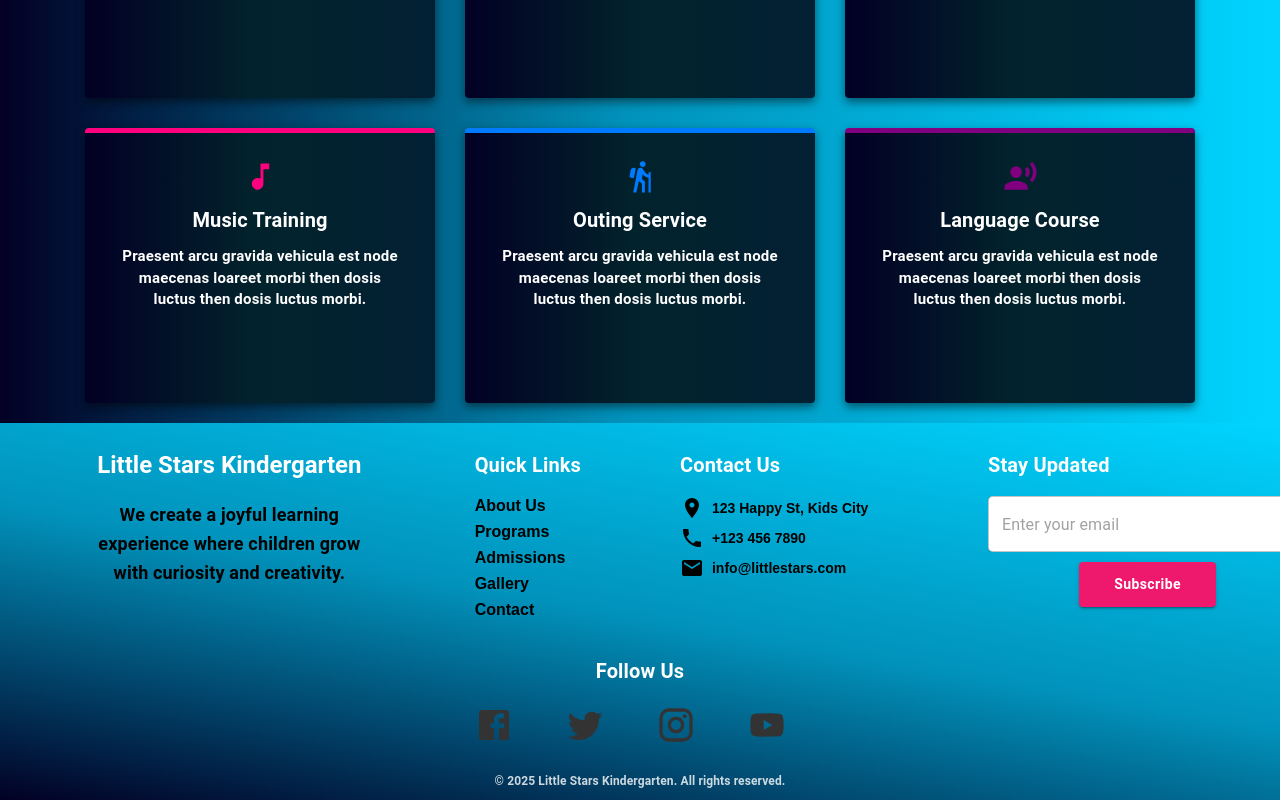
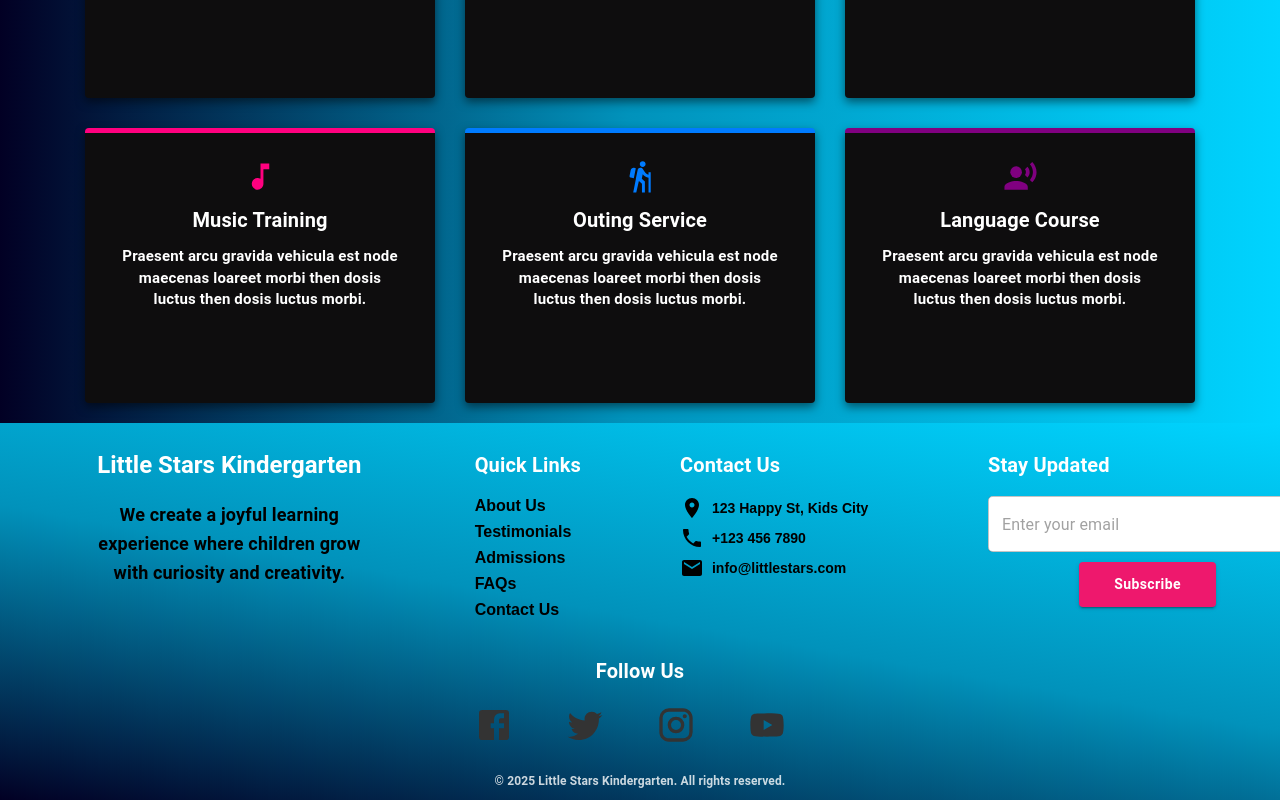
Before and after one commit to ornateinteriord/vidyarambhacademy, a React (Vite) app: page / in a window 1280 px wide. Shown: the part 1854-2654 px from the top of the page. Built offline with nearby package versions, Linux system fonts and the light colour scheme.

Commit message:
over all updated

```diff
--- a/src/App.jsx
+++ b/src/App.jsx
@@ -10,12 +10,14 @@ import Classes from "./components/classes/Classes";
 import Testimonials from "./components/testimonials/Testimonials";
 import FAQs from "./components/Faqs/FAQs";
 import AdmissionInquiry from "./components/Admission/AdmissionInquiry";
+import ScrollToTop from "./components/scroller/ScrollToTop";
 
 
 function App() {
   return (
     <Router>
       <div className="App">
+      <ScrollToTop />
       <Navbar/>
         <Routes>
           <Route path="/" element={<HeroSection />} />
--- a/src/components/Faqs/FAQs.jsx
+++ b/src/components/Faqs/FAQs.jsx
@@ -4,6 +4,7 @@ import "./FAQs.css";
 import HelpOutlineIcon from "@mui/icons-material/HelpOutline";
 import CustomContainer from "../Container/CustomContainer";
 import { Button } from "react-scroll";
+import { Link } from "react-router-dom";
 
 const faqs = [
   {
@@ -80,9 +81,12 @@ const FAQs = () => {
         <Typography variant="body1" mb={2} className="enroll-text">
           Lorem ipsum dolor sit amet, consectetuer adipiscing elit. Aenean commodo ligula eget dolor. Aenean massa. <br/>Cum sociis natoque penatibus et magnis dis parturient montes.
         </Typography>
-        <Button variant="contained"  className="enroll-button">
-          Enroll Now
-        </Button>
+        <Button variant="contained" className="enroll-button">
+  <Link to="/admission" style={{ textDecoration: "none", color: "white" }}>
+    Enroll Now
+  </Link>
+</Button>
+
       </Box>
     </Box>
     </Box>
--- a/src/components/activities/Activities.css
+++ b/src/components/activities/Activities.css
@@ -2,12 +2,12 @@
     display: grid;
     grid-template-columns: repeat(3, 1fr); /* 3 columns */
     gap: 30px;
-    padding: 20px 90px;
+    padding: 20px 140px !important;
     justify-content: center;
 }
 
 .activity-card {
-  background: linear-gradient(90deg, rgba(2,0,36,1) 0%, rgb(2, 35, 44) 49%, rgb(3, 32, 52) 100%) !important;
+  background: #0e0d0e !important;
   box-shadow: 0px 4px 10px rgba(0, 0, 0, 0.5) !important;
     text-align: center;
     width: 330px;
--- a/src/components/footer/Footer.jsx
+++ b/src/components/footer/Footer.jsx
@@ -1,6 +1,7 @@
 import React from "react";
-import { Container, Grid, Typography, IconButton, TextField, Button, Box, Divider } from "@mui/material";
+import { Container, Grid, Typography, IconButton, TextField, Button, Box } from "@mui/material";
 import { Facebook, Twitter, Instagram, YouTube, Email, Phone, LocationOn } from "@mui/icons-material";
+import { Link } from "react-router-dom"; // Import Link from React Router
 import "./Footer.css";
 
 const Footer = () => {
@@ -11,8 +12,10 @@ const Footer = () => {
           <Grid container spacing={10} justifyContent="center">
 
             {/* About Section */}
-          <Grid item xs={12} sm={4} >
-            <Typography variant="h5" mt={2} sx={{ color: '#fff',fontWeight:'bold',marginBottom:'20px'}}>Little Stars Kindergarten</Typography>
+            <Grid item xs={12} sm={4}>
+              <Typography variant="h5" mt={2} sx={{ color: '#fff', fontWeight: 'bold', marginBottom: '20px' }}>
+                Little Stars Kindergarten
+              </Typography>
               <Typography variant="body1" className="footer-text">
                 We create a joyful learning experience where children grow with curiosity and creativity.
               </Typography>
@@ -22,11 +25,11 @@ const Footer = () => {
             <Grid item xs={12} sm={2}>
               <Typography variant="h6" mt={2} className="footer-title">Quick Links</Typography>
               <ul className="footer-links">
-              <li><a href="#about">About Us</a></li>
-              <li><a href="#programs">Programs</a></li>
-              <li><a href="#admissions">Admissions</a></li>
-              <li><a href="#gallery">Gallery</a></li>
-              <li><a href="#contact">Contact</a></li>
+                <li><Link to="/about">About Us</Link></li>
+                <li><Link to="/testimonials">Testimonials</Link></li>
+                <li><Link to="/admission">Admissions</Link></li>
+                <li><Link to="/faqs">FAQs</Link></li>
+                <li><Link to="/contact">Contact Us</Link></li>
               </ul>
             </Grid>
 
@@ -41,18 +44,14 @@ const Footer = () => {
             {/* Newsletter Signup */}
             <Grid item xs={12} mt={2} sm={3}>
               <Typography variant="h6" className="footer-title">Stay Updated</Typography>
-            <TextField
-              placeholder="Enter your email"
-
-              className="newsletter-input"
-            />
+              <TextField placeholder="Enter your email" className="newsletter-input" />
               <Button variant="contained" color="primary" className="newsletter-btn">Subscribe</Button>
             </Grid>
           </Grid>
 
           {/* Social Media Icons */}
           <div className="social-section">
-          <Typography variant="h6" sx={{ color: '#fff',fontWeight:'bold'}} >Follow Us</Typography>
+            <Typography variant="h6" sx={{ color: '#fff', fontWeight: 'bold' }}>Follow Us</Typography>
             <div className="social-icons social-icons1">
               <IconButton color="primary"><Facebook /></IconButton>
               <IconButton color="primary"><Twitter /></IconButton>
@@ -60,6 +59,7 @@ const Footer = () => {
               <IconButton color="primary"><YouTube /></IconButton>
             </div>
           </div>
+
           <Typography variant="body2" align="center" className="footer-copy">
             © {new Date().getFullYear()} Little Stars Kindergarten. All rights reserved.
           </Typography>
--- a/src/components/heroSection/HeroSection.jsx
+++ b/src/components/heroSection/HeroSection.jsx
@@ -31,9 +31,9 @@ function HeroSection() {
           Providing quality education with love and care.
         </Typography>
 
-        <Button variant="contained" className="custom-button">
+        <Link to={'/admission'} style={{textDecoration:'none',color:'black'}}> <Button variant="contained" className="custom-button">
           Enroll Now
-        </Button>
+        </Button></Link>
       </Box>
 
       {/* Kid Image Section */}
--- /dev/null
+++ b/src/components/scroller/ScrollToTop.jsx
@@ -0,0 +1,15 @@
+import { useEffect } from "react";
+import { useLocation } from "react-router-dom";
+
+const ScrollToTop = () => {
+  const { pathname } = useLocation();
+
+  useEffect(() => {
+    window.scrollTo({ top: 0, behavior: "smooth" });
+
+  }, [pathname]);
+
+  return null;
+};
+
+export default ScrollToTop;
--- a/src/components/testimonials/Testimonials.css
+++ b/src/components/testimonials/Testimonials.css
@@ -28,12 +28,12 @@
   border-radius: 10px;
   background: #324d68 !important;
   box-shadow: 0 4px 8px rgba(0, 0, 0, 0.5) !important;
-  transition: transform 0.3s ease-in-out;
+  transition: transform 0.3s ease-in-out !important;
   color: #fff !important;
 }
 
 .testimonial-card:hover {
-  transform: scale(1.05);
+  transform: scale(1.05) !important;
 }
 
 .testimonial-avatar {
@@ -47,7 +47,7 @@
   font-weight: bold !important;
 }
 .testimonials-name{
-color: #0e0806 !important;
+color: #dede34 !important;
 font-weight: bold !important;
 }
 
```
Also changed, not shown: src/components/navBar/Navbar.jsx (+8 -0 lines). Lines whose indentation alone changed are shown as unchanged.
